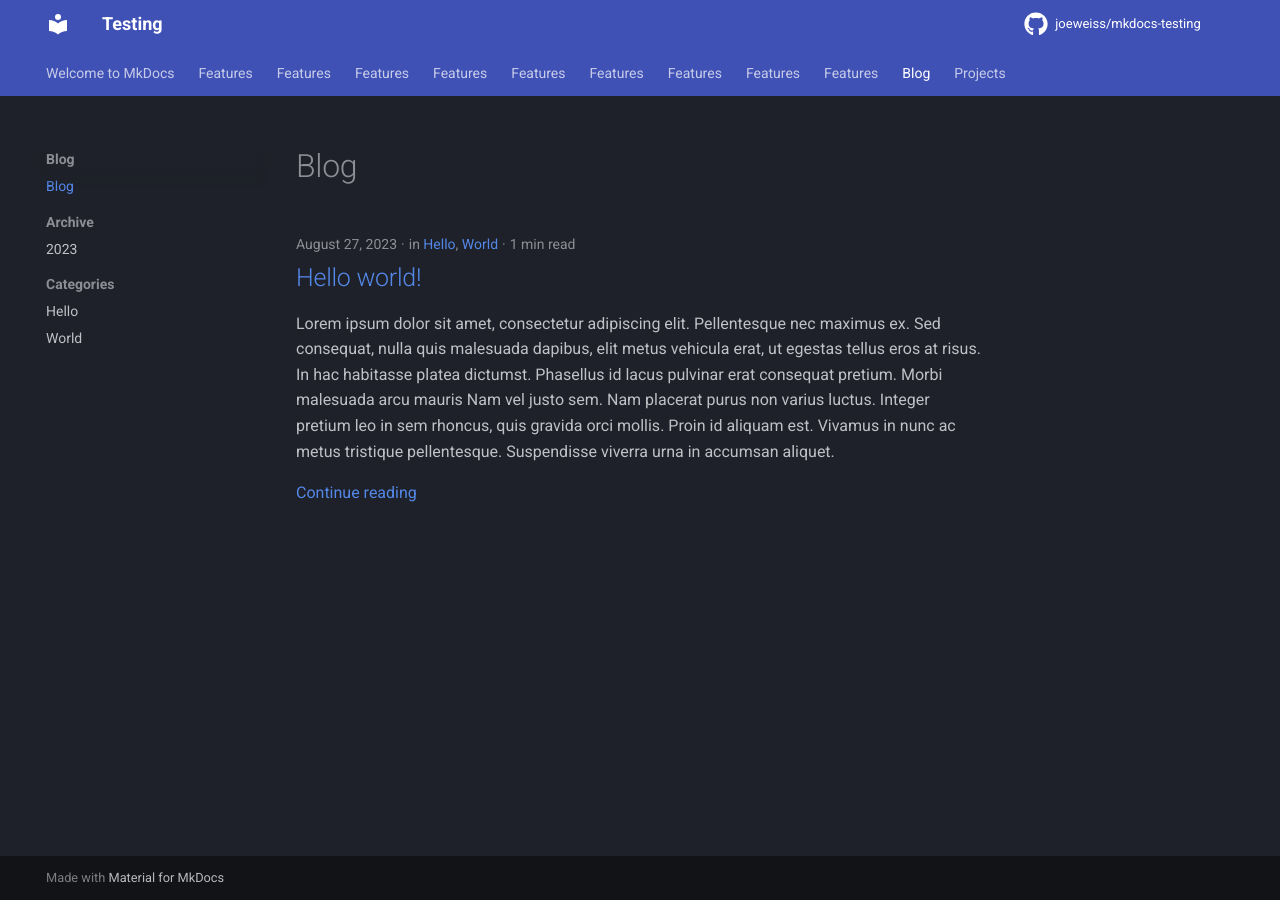
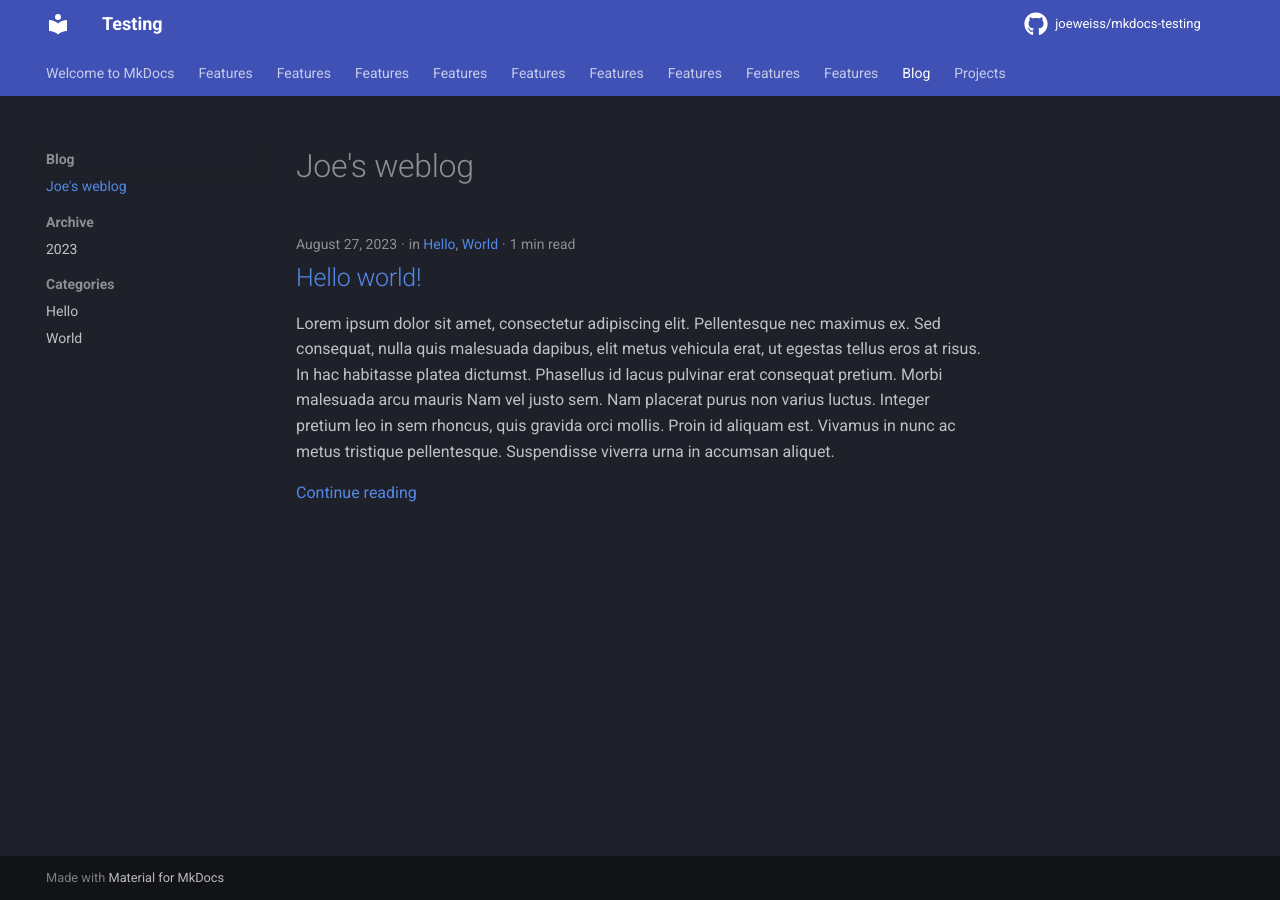
Before and after one commit to joeweiss/mkdocs-testing, an MkDocs documentation site: the page built from docs/blog/index.md, in a window 1280 px wide. Built offline with MkDocs 1.6.1 and Material for MkDocs 9.7.7, drawn with Linux system fonts in a browser that asks for light colours; comment, search, counter and statistics services are not loaded.

Commit message:
Upgrade mkdocs-material

```diff
--- a/docs/blog/index.md
+++ b/docs/blog/index.md
@@ -1 +1 @@
-# Blog
+# Joe's weblog
--- a/requirements.txt
+++ b/requirements.txt
@@ -16,7 +16,7 @@
 MarkupSafe==2.1.3
 mergedeep==1.3.4
 mkdocs==1.5.2
-mkdocs-material==9.2.4
+mkdocs-material==9.2.5
 mkdocs-material-extensions==1.1.1
 mkdocs-rss-plugin==1.8.0
 packaging==23.1
```
